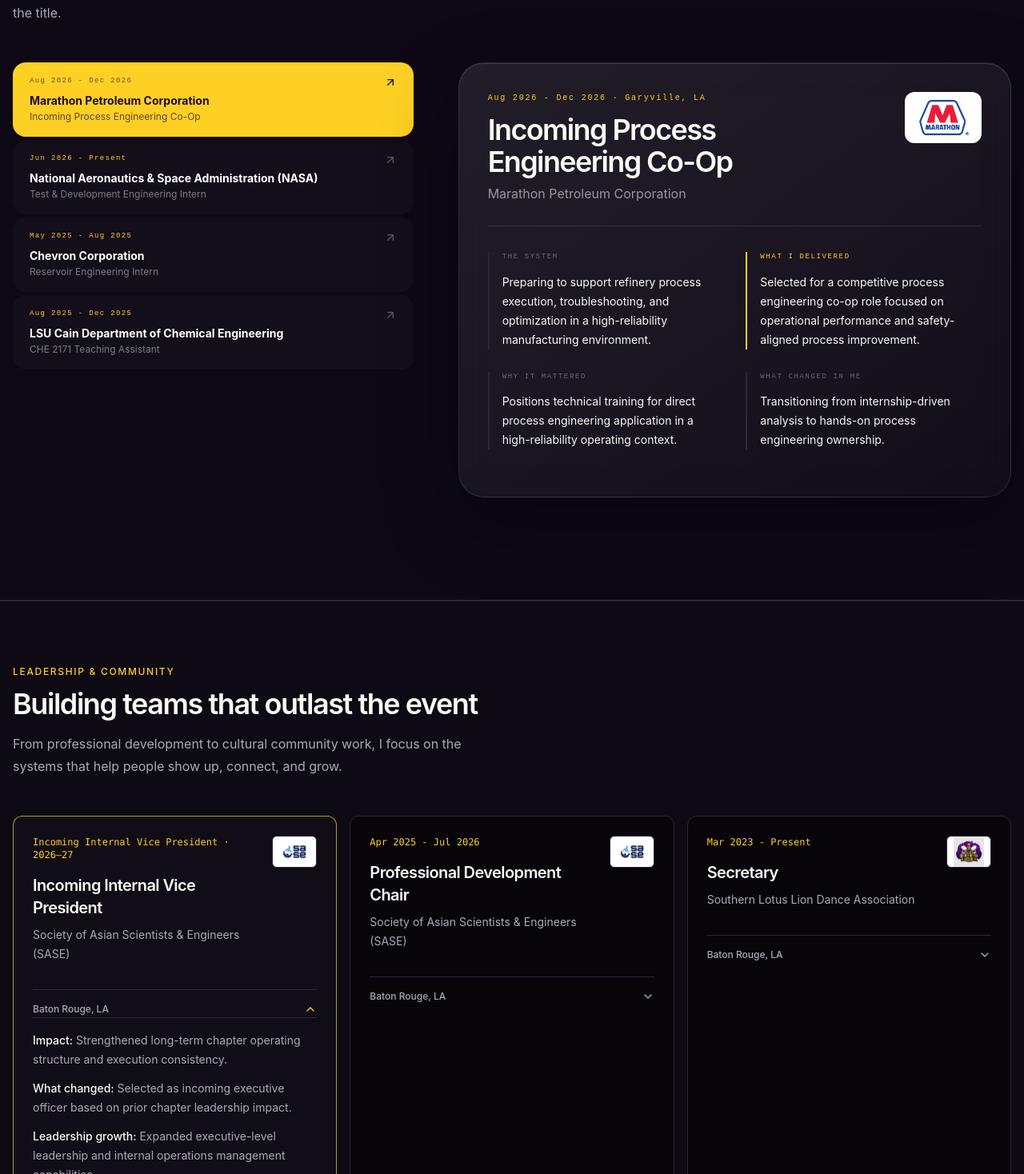
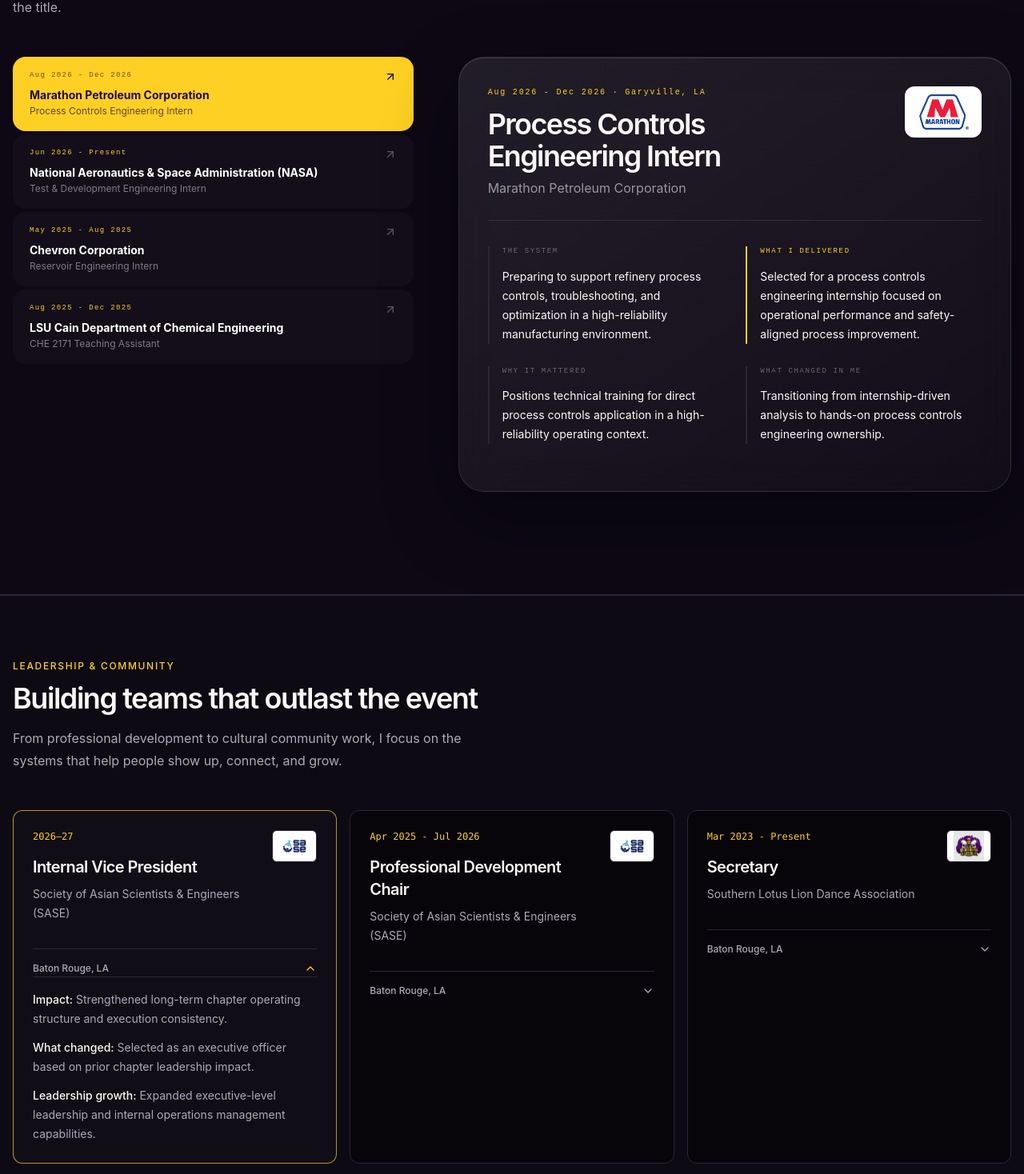
Before and after one commit to vbui31/vinhbui-portfolio, a Next.js app: page / in a window 1280 px wide. Shown: the part 1142-2610 px from the top of the page at 80% size. Built offline with nearby package versions, Linux system fonts and the light colour scheme.

Commit message:
Update portfolio roles and hero copy

```diff
--- a/components/sections/hero-section.tsx
+++ b/components/sections/hero-section.tsx
@@ -109,10 +109,6 @@
               <span className="h-px w-7 bg-cyan" aria-hidden="true" />
               <span>GRADUATING DECEMBER 2027</span>
             </div>
-            <p className="mt-7 max-w-xl text-pretty text-xl leading-8 text-white/72 md:text-2xl md:leading-9">
-              I turn complex process, energy, and data problems into decisions people can use.
-            </p>
-
             <div className="mt-9 flex flex-wrap items-center gap-3">
               <button
                 onClick={() => document.getElementById("projects")?.scrollIntoView()}
--- a/components/sections/resume-section.tsx
+++ b/components/sections/resume-section.tsx
@@ -34,7 +34,7 @@
                 B.S. Chemical Engineering + Minor in Business Administration | GPA: 3.50
               </p>
               <p className="text-sm text-muted-foreground">
-                Experience: Incoming Marathon Process Engineering Co-Op | NASA Test & Development Engineering Intern
+                Experience: Marathon Process Controls Engineering Intern | NASA Test & Development Engineering Intern
               </p>
               <p className="text-sm text-muted-foreground">
                 Awards: NSF S-STEM/PRISE Scholar | Shell Oil Company Technical Scholarship
--- a/data/portfolio.ts
+++ b/data/portfolio.ts
@@ -113,16 +113,16 @@
 export const timeline: TimelineItem[] = [
   {
     company: "Marathon Petroleum Corporation",
-    role: "Incoming Process Engineering Co-Op",
+    role: "Process Controls Engineering Intern",
     period: "Aug 2026 - Dec 2026",
     location: "Garyville, LA",
     logo: assetPath("/company-logos/marathon.png"),
     responsibilities:
-      "Preparing to support refinery process execution, troubleshooting, and optimization in a high-reliability manufacturing environment.",
+      "Preparing to support refinery process controls, troubleshooting, and optimization in a high-reliability manufacturing environment.",
     achievements:
-      "Selected for a competitive process engineering co-op role focused on operational performance and safety-aligned process improvement.",
-    impact: "Positions technical training for direct process engineering application in a high-reliability operating context.",
-    growth: "Transitioning from internship-driven analysis to hands-on process engineering ownership."
+      "Selected for a process controls engineering internship focused on operational performance and safety-aligned process improvement.",
+    impact: "Positions technical training for direct process controls application in a high-reliability operating context.",
+    growth: "Transitioning from internship-driven analysis to hands-on process controls engineering ownership."
   },
   {
     company: "National Aeronautics & Space Administration (NASA)",
@@ -171,14 +171,14 @@
   },
   {
     company: "Society of Asian Scientists & Engineers (SASE)",
-    role: "Incoming Internal Vice President",
-    period: "Incoming Internal Vice President · 2026–27",
+    role: "Internal Vice President",
+    period: "2026–27",
     location: "Baton Rouge, LA",
     logo: assetPath("/company-logos/sase.jpg"),
     responsibilities:
       "Leading officer coordination, accountability, and organizational continuity planning for the 2026-27 term.",
     achievements:
-      "Selected as incoming executive officer based on prior chapter leadership impact.",
+      "Selected as an executive officer based on prior chapter leadership impact.",
     impact:
       "Strengthened long-term chapter operating structure and execution consistency.",
     growth:
@@ -222,7 +222,7 @@
 export const researchInterests: string[] = [];
 
 export const achievements = [
-  "Incoming Process Engineering Co-Op, Marathon Petroleum (Fall 2026)",
+  "Process Controls Engineering Intern, Marathon Petroleum (Fall 2026)",
   "NASA Test & Development Engineering Intern (2026)",
   "Work linked to approximately $25MM in potential savings at Chevron",
   "Reduced Chevron engineering data-processing time by 20%",
```
